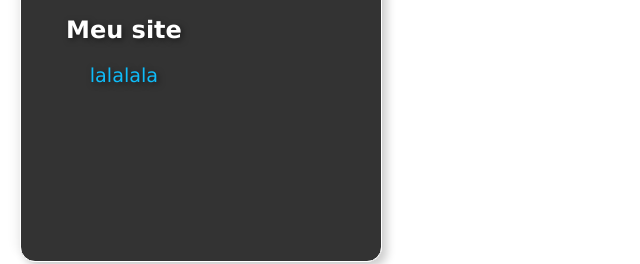
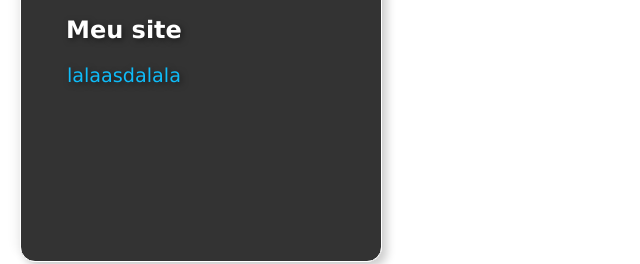
Before and after one commit to felipelifa/portfolio-felipelifa, a plain HTML site: page index.html in a window 1280 px wide. Shown: the part 2356-2620 px from the top of the page, 0-640 px from the left. Drawn offline with nearby package versions, Linux system fonts and the light colour scheme.

Commit message:
Update index.html

```diff
--- a/index.html
+++ b/index.html
@@ -111,7 +111,7 @@
         <div class="front-page">
           <div class="card-info">
             <h2 class="card-titulo">Meu site</h2>
-            <p class="card-subtitulo">lalalala</p>
+            <p class="card-subtitulo">lalaasdalala</p>
     </div>
         </div>
 
```
